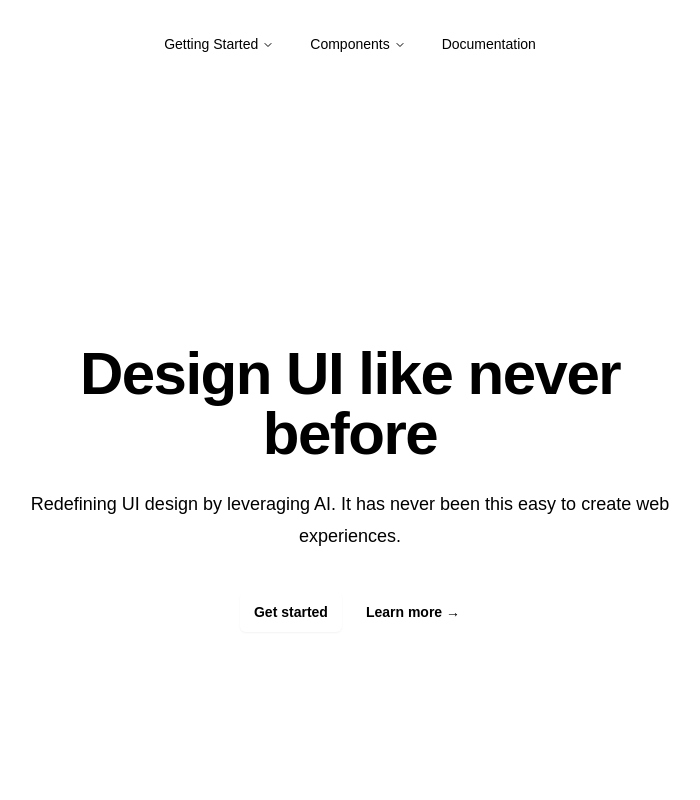
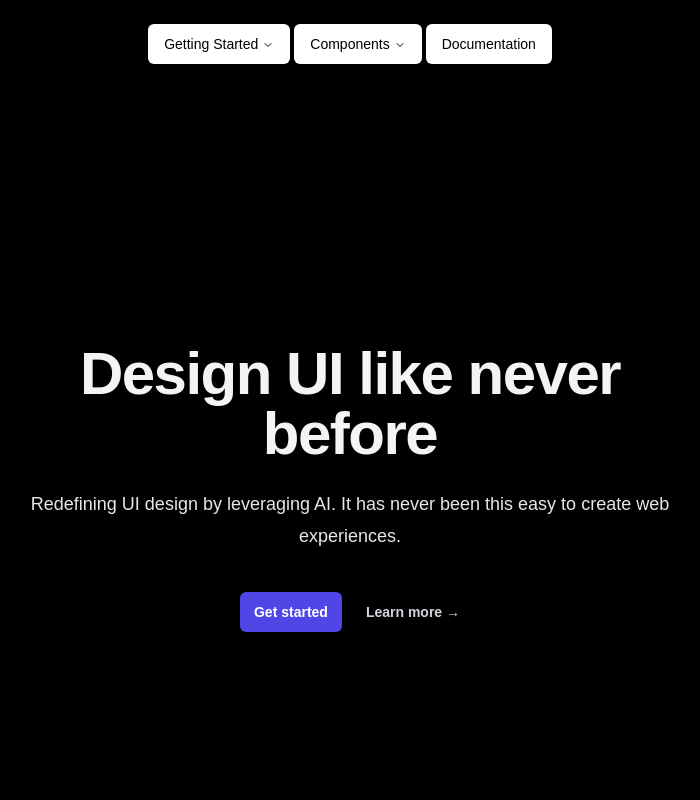
Before and after one commit to AlbertoV5/nextjs-base, a Next.js app: page / in a window 1280 px wide. Shown: the top 800 px of the page, without its empty margins (290-990 px from the left). Built offline with nearby package versions, Linux system fonts and the light colour scheme.

Commit message:
tailwind config fix

```diff
--- a/tailwind.config.js
+++ b/tailwind.config.js
@@ -1,12 +1,12 @@
 /** @type {import('tailwindcss').Config} */
 module.exports = {
-  darkMode: ["class"],
+  darkMode: ['class'],
   content: [
     './pages/**/*.{ts,tsx}',
     './components/**/*.{ts,tsx}',
     './app/**/*.{ts,tsx}',
     './src/**/*.{ts,tsx}',
-	],
+  ],
   theme: {
     screens: {
       sm: '480px',
@@ -14,35 +14,34 @@ module.exports = {
       lg: '976px',
       xl: '1440px',
     },
-    colors: {
-      'blue': '#1fb6ff',
-      'purple': '#7e5bef',
-      'pink': '#ff49db',
-      'orange': '#ff7849',
-      'green': '#13ce66',
-      'yellow': '#ffc82c',
-      'gray-dark': '#273444',
-      'gray': '#8492a6',
-      'gray-light': '#d3dce6',
-    },
     fontFamily: {
       sans: ['Graphik', 'sans-serif'],
       serif: ['Merriweather', 'serif'],
     },
     extend: {
+      colors: {
+        blue: '#1fb6ff',
+        purple: '#7e5bef',
+        pink: '#ff49db',
+        orange: '#ff7849',
+        green: '#13ce66',
+        yellow: '#ffc82c',
+        'gray-dark': '#273444',
+        'gray-light': '#d3dce6',
+      },
       spacing: {
-        '128': '32rem',
-        '144': '36rem',
+        128: '32rem',
+        144: '36rem',
       },
       borderRadius: {
         '4xl': '2rem',
       },
       boxShadow: {
-        'sm': '0 1px 2px 0 rgba(0, 0, 0, 0.05)',
-        'md': '0 4px 6px -1px rgba(0, 0, 0, 0.1)',
-        'lg': '0 10px 15px -3px rgba(0, 0, 0, 0.1)',
+        sm: '0 1px 2px 0 rgba(0, 0, 0, 0.05)',
+        md: '0 4px 6px -1px rgba(0, 0, 0, 0.1)',
+        lg: '0 10px 15px -3px rgba(0, 0, 0, 0.1)',
       },
-    }
+    },
   },
-  plugins: [require("tailwindcss-animate")],
-}
+  plugins: [require('tailwindcss-animate')],
+};
```
